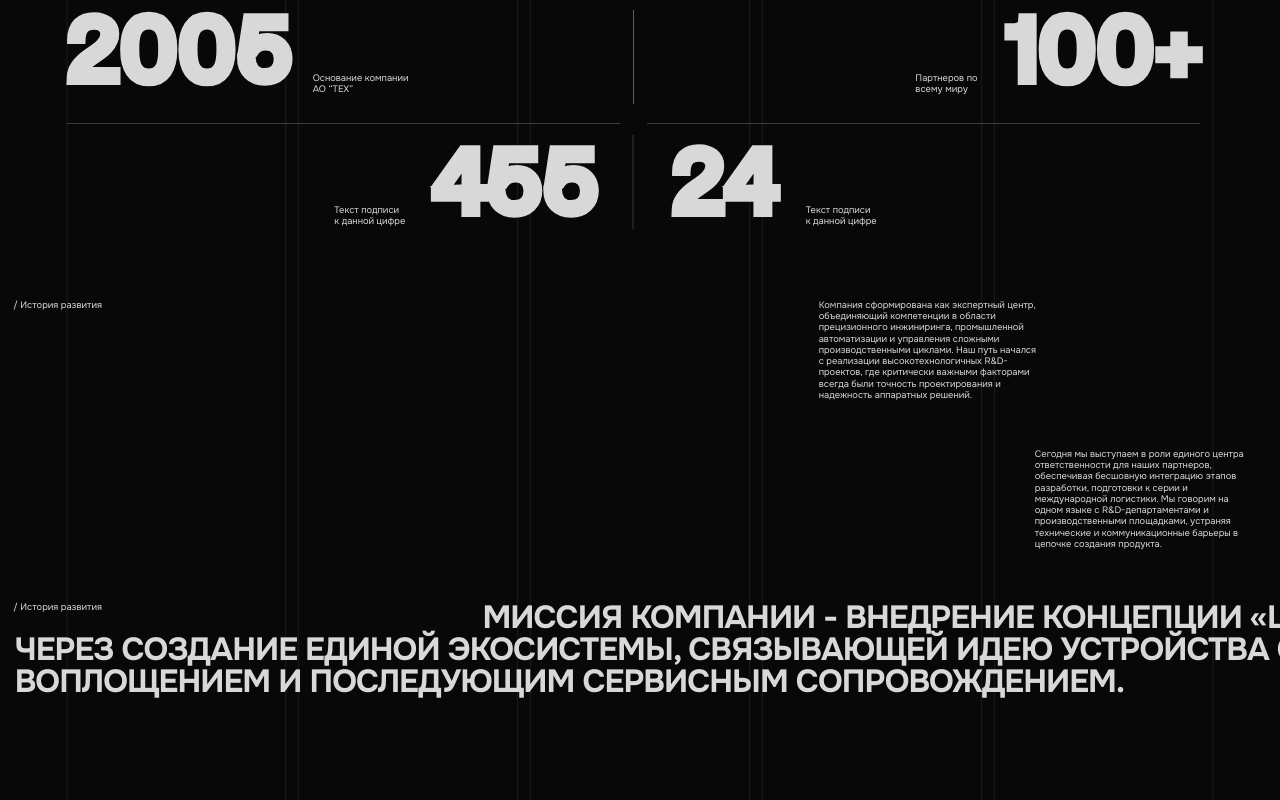
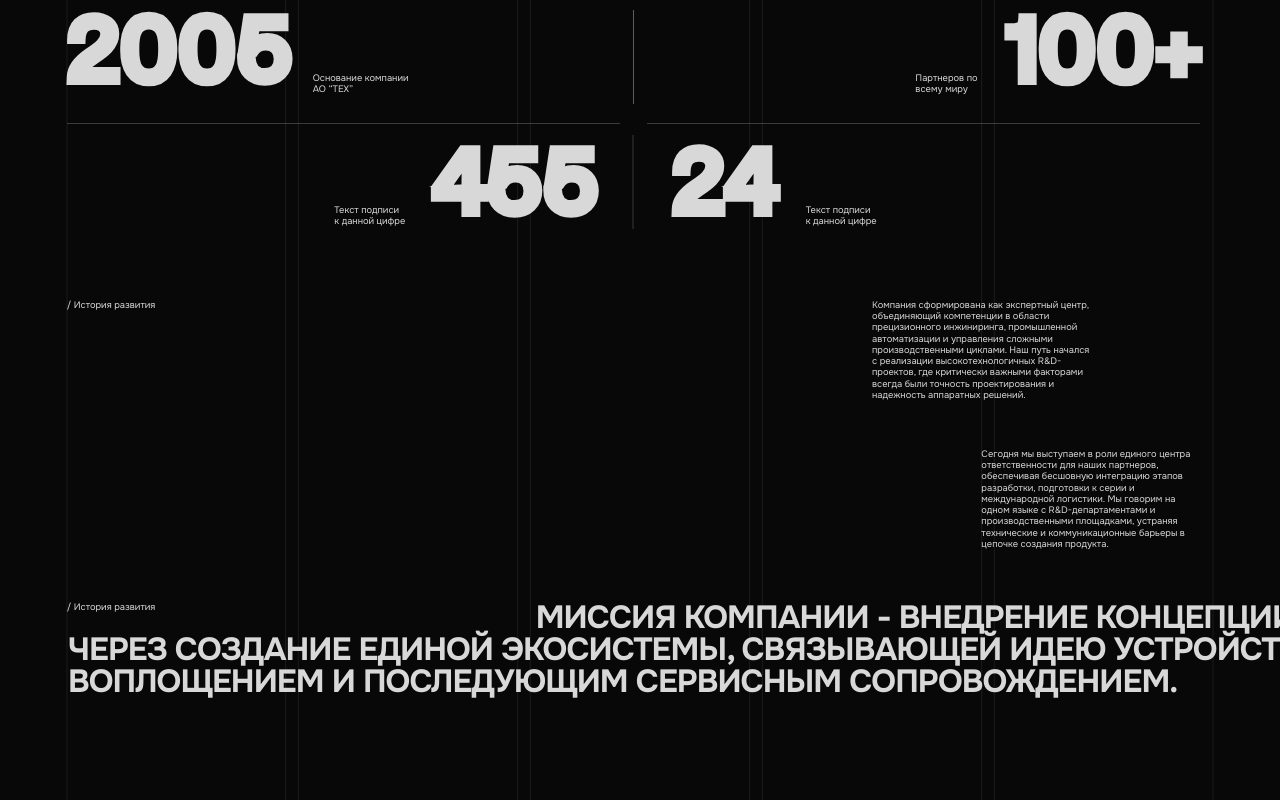
Before and after one commit to matilda081133-sketch/teh, a React (Vite) app: page /about in a window 1280 px wide. Shown: the part 668-1468 px from the top of the page. Built offline with nearby package versions, Linux system fonts and the light colour scheme.

Commit message:
fix: align AboutSection4 with the header and other sections by explicitly setting its width to 89.58vw

```diff
--- a/src/components/AboutSection4.module.css
+++ b/src/components/AboutSection4.module.css
@@ -1,8 +1,8 @@
 .frameParent {
-  align-self: stretch;
+  width: 89.5833vw;
   display: flex;
-  align-items: flex-end;
-  gap: 1720px;
+  flex-direction: column;
+  align-items: flex-start;
   max-width: 100%;
   text-align: left;
   font-size: var(--fs-14);
```
